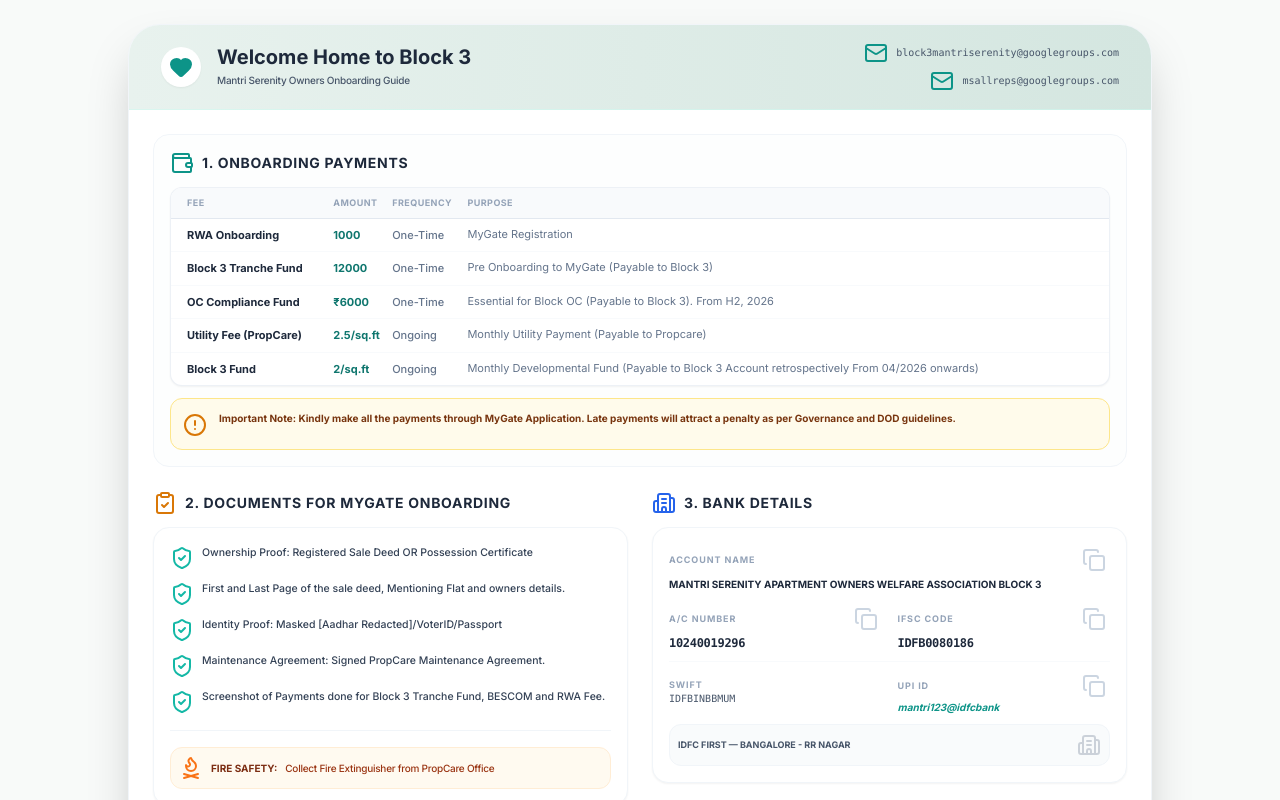
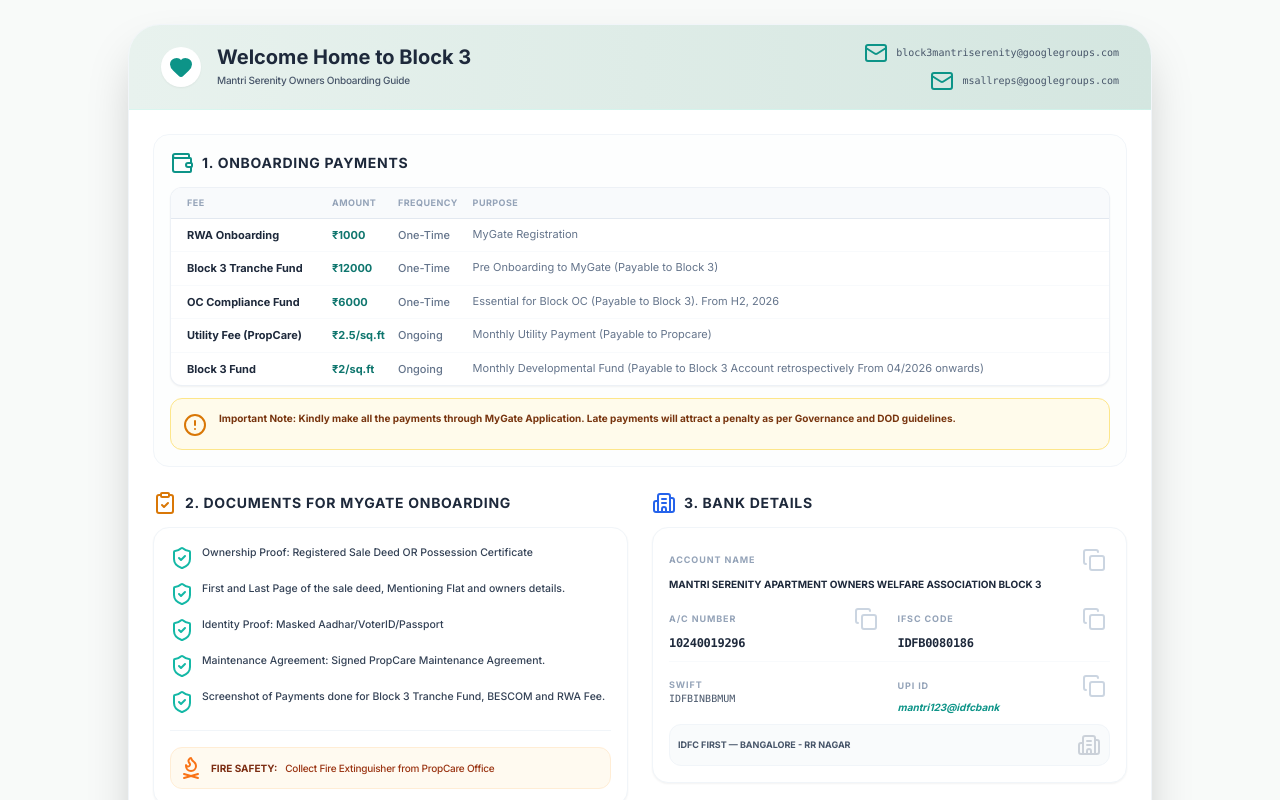
Before and after one commit to harshongh/onboarding, a plain HTML site: page index.html in a window 1280 px wide. Shown: the top 800 px of the page. Drawn offline with nearby package versions, Linux system fonts and the light colour scheme.

Commit message:
Update index.html

```diff
--- a/index.html
+++ b/index.html
@@ -193,19 +193,19 @@
     </div>
 
     <script>
-        // Data Structure
+        // Updated Data Structure with Symbols
         const feeDetails = [
-            { fee: "RWA Onboarding", amount: "1000", frequency: "One-Time", purpose: "MyGate Registration" },
-            { fee: "Block 3 Tranche Fund", amount: "12000", frequency: "One-Time", purpose: "Pre Onboarding to MyGate (Payable to Block 3)" },
+            { fee: "RWA Onboarding", amount: "₹1000", frequency: "One-Time", purpose: "MyGate Registration" },
+            { fee: "Block 3 Tranche Fund", amount: "₹12000", frequency: "One-Time", purpose: "Pre Onboarding to MyGate (Payable to Block 3)" },
             { fee: "OC Compliance Fund", amount: "₹6000", frequency: "One-Time", purpose: "Essential for Block OC (Payable to Block 3). From H2, 2026" },
-            { fee: "Utility Fee (PropCare)", amount: "2.5/sq.ft", frequency: "Ongoing", purpose: "Monthly Utility Payment (Payable to Propcare)" },
-            { fee: "Block 3 Fund", amount: "2/sq.ft", frequency: "Ongoing", purpose: "Monthly Developmental Fund (Payable to Block 3 Account retrospectively From 04/2026 onwards)" },
+            { fee: "Utility Fee (PropCare)", amount: "₹2.5/sq.ft", frequency: "Ongoing", purpose: "Monthly Utility Payment (Payable to Propcare)" },
+            { fee: "Block 3 Fund", amount: "₹2/sq.ft", frequency: "Ongoing", purpose: "Monthly Developmental Fund (Payable to Block 3 Account retrospectively From 04/2026 onwards)" },
         ];
 
         const docs = [
             "Ownership Proof: Registered Sale Deed OR Possession Certificate",
             "First and Last Page of the sale deed, Mentioning Flat and owners details.",
-            "Identity Proof: Masked [Aadhar Redacted]/VoterID/Passport",
+            "Identity Proof: Masked Aadhar/VoterID/Passport",
             "Maintenance Agreement: Signed PropCare Maintenance Agreement.",
             "Screenshot of Payments done for Block 3 Tranche Fund, BESCOM and RWA Fee."
         ];
```
